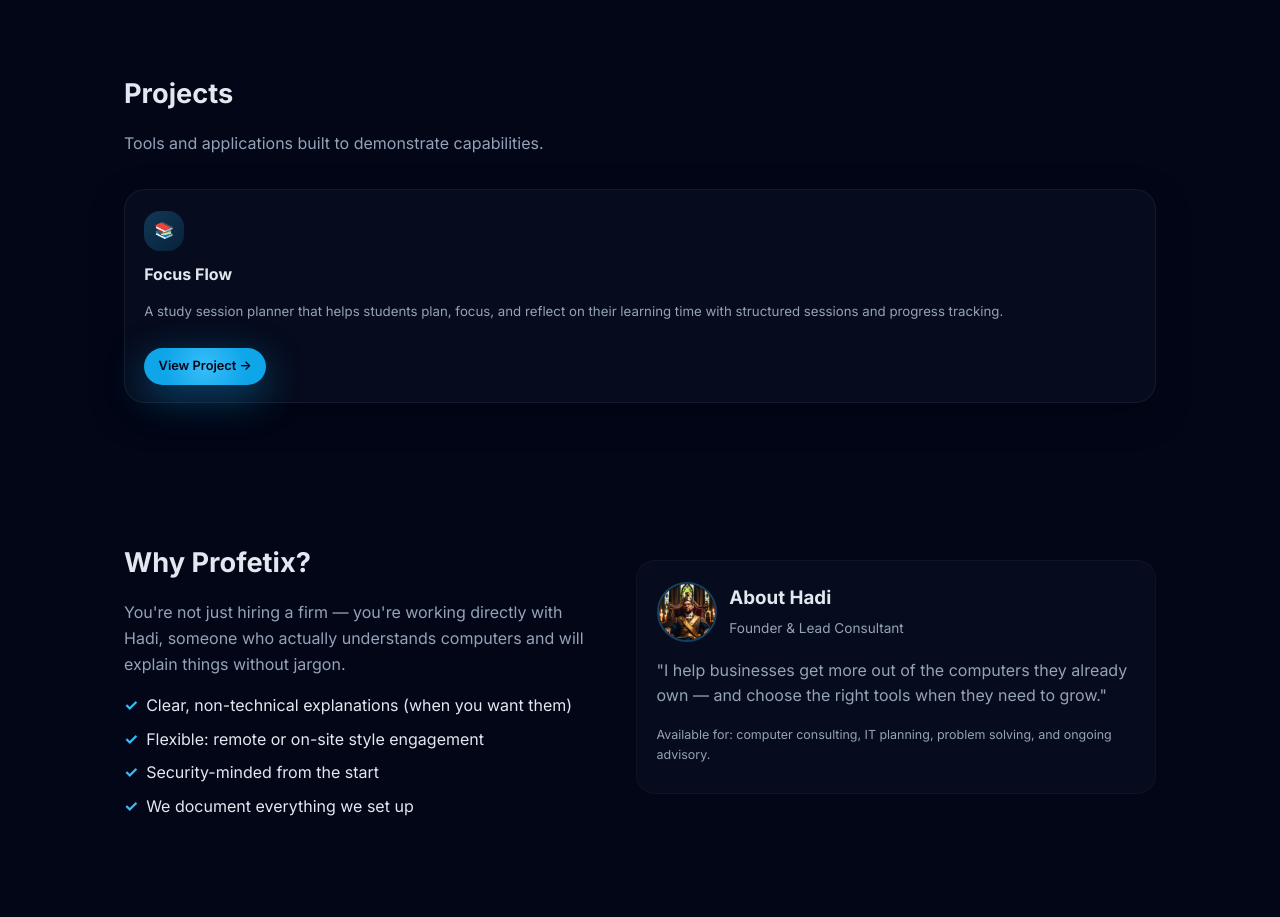
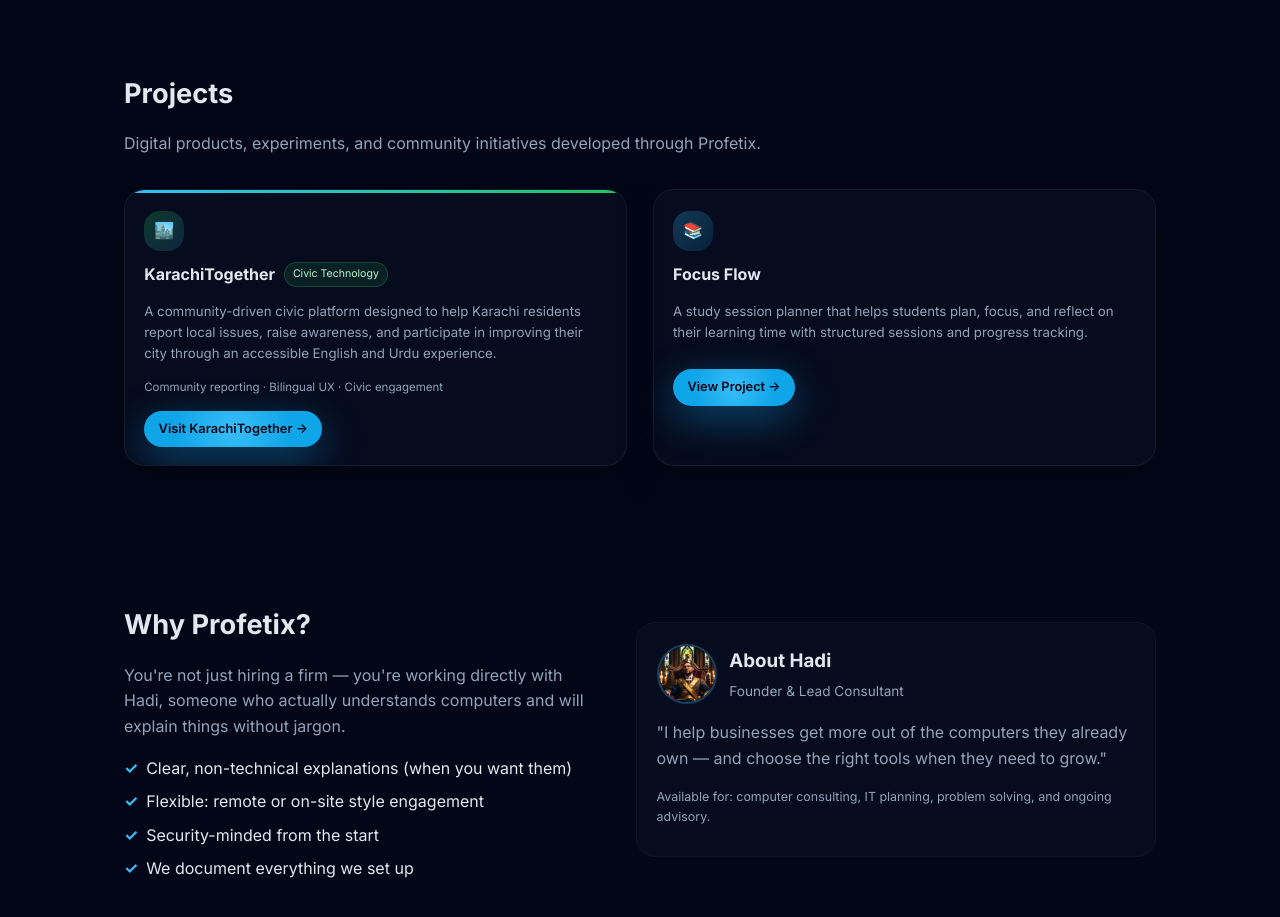
Before and after one commit to hadisyed/profetix, a plain HTML site: page index.html in a window 1280 px wide. Shown: the part 1180-2097 px from the top of the page. Drawn offline with Linux system fonts and the light colour scheme.

Commit message:
Add files via upload

```diff
--- a/index.html
+++ b/index.html
@@ -446,8 +446,19 @@
 
     <section id="projects">
       <h2 class="section-title">Projects</h2>
-      <p class="muted">Tools and applications built to demonstrate capabilities.</p>
+      <p class="muted">Digital products, experiments, and community initiatives developed through Profetix.</p>
       <div class="services-grid" style="margin-top:2rem;">
+        <div class="service-card" style="position:relative;overflow:hidden;">
+          <div style="position:absolute;inset:0 0 auto 0;height:3px;background:linear-gradient(90deg,#38bdf8,#22c55e);"></div>
+          <div class="service-icon" style="background:linear-gradient(135deg, rgba(34,197,94,0.25), rgba(56,189,248,0.15));">🏙️</div>
+          <div style="display:flex;align-items:center;gap:0.55rem;flex-wrap:wrap;">
+            <h3 style="margin:0;">KarachiTogether</h3>
+            <span style="font-size:0.66rem;padding:0.18rem 0.5rem;border-radius:999px;background:rgba(34,197,94,0.12);border:1px solid rgba(34,197,94,0.25);color:#bbf7d0;">Civic Technology</span>
+          </div>
+          <p>A community-driven civic platform designed to help Karachi residents report local issues, raise awareness, and participate in improving their city through an accessible English and Urdu experience.</p>
+          <p style="font-size:0.72rem;color:var(--muted);margin:0.75rem 0 0;">Community reporting · Bilingual UX · Civic engagement</p>
+          <a href="https://karachitogether.com" target="_blank" rel="noopener noreferrer" class="btn-primary" style="margin-top:0.9rem;font-size:0.8rem;padding:0.5rem 0.9rem;">Visit KarachiTogether →</a>
+        </div>
         <div class="service-card">
           <div class="service-icon" style="background:linear-gradient(135deg, rgba(56,189,248,0.25), rgba(14,165,233,0.15));">📚</div>
           <h3>Focus Flow</h3>
```
